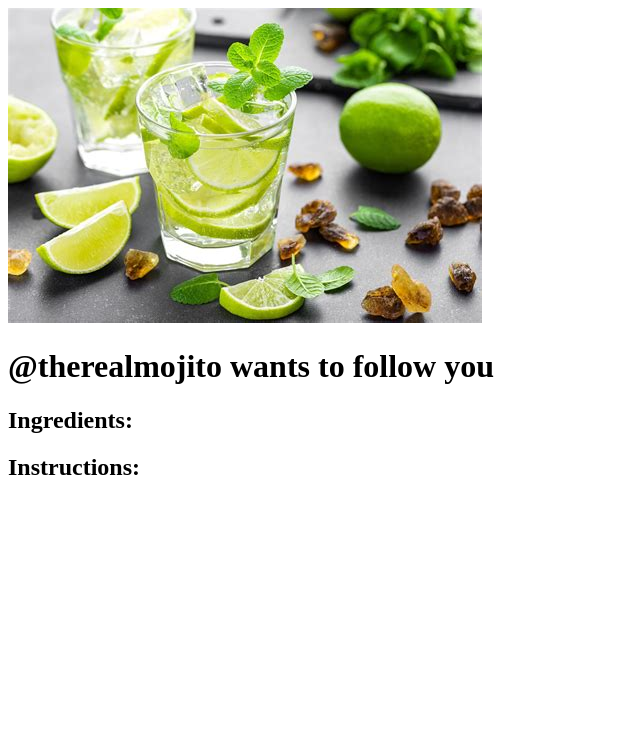
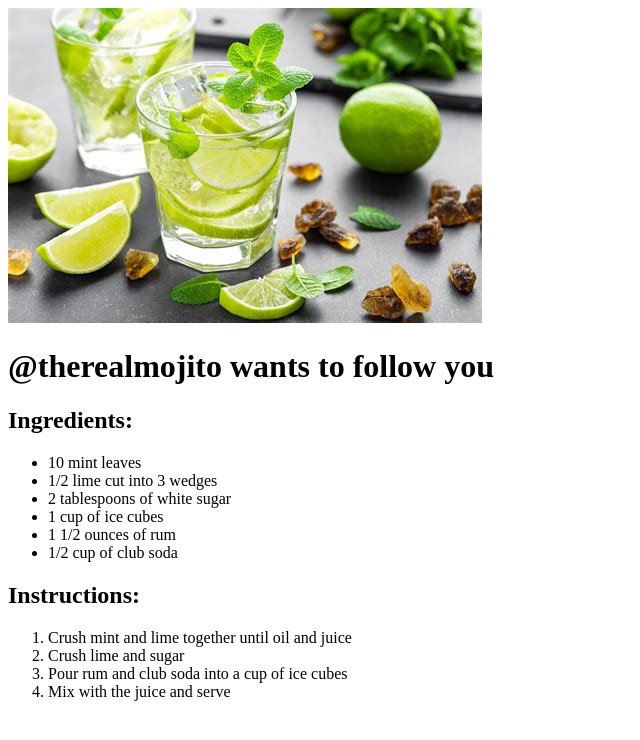
Before and after one commit to huuwulleop/odin-recipes, a plain HTML site: page recipes/mojito.html in a window 1280 px wide. Shown: the whole page, without its empty margins (0-640 px from the left). Drawn offline with Linux system fonts and the light colour scheme.

Commit message:
Finish mojito

```diff
--- a/recipes/mojito.html
+++ b/recipes/mojito.html
@@ -10,6 +10,20 @@
         <h1>@therealmojito wants to follow you</h1>
 
         <h2>Ingredients:</h2>
+        <ul>
+            <li>10 mint leaves</li>
+            <li>1/2 lime cut into 3 wedges</li>
+            <li>2 tablespoons of white sugar</li>
+            <li>1 cup of ice cubes</li>
+            <li>1 1/2 ounces of rum</li>
+            <li>1/2 cup of club soda</li>
+        </ul>
         <h2>Instructions:</h2>
+        <ol>
+            <li>Crush mint and lime together until oil and juice</li>
+            <li>Crush lime and sugar</li>
+            <li>Pour rum and club soda into a cup of ice cubes</li>
+            <li>Mix with the juice and serve</li>
+        </ol>
     </body>
 </html>
```
